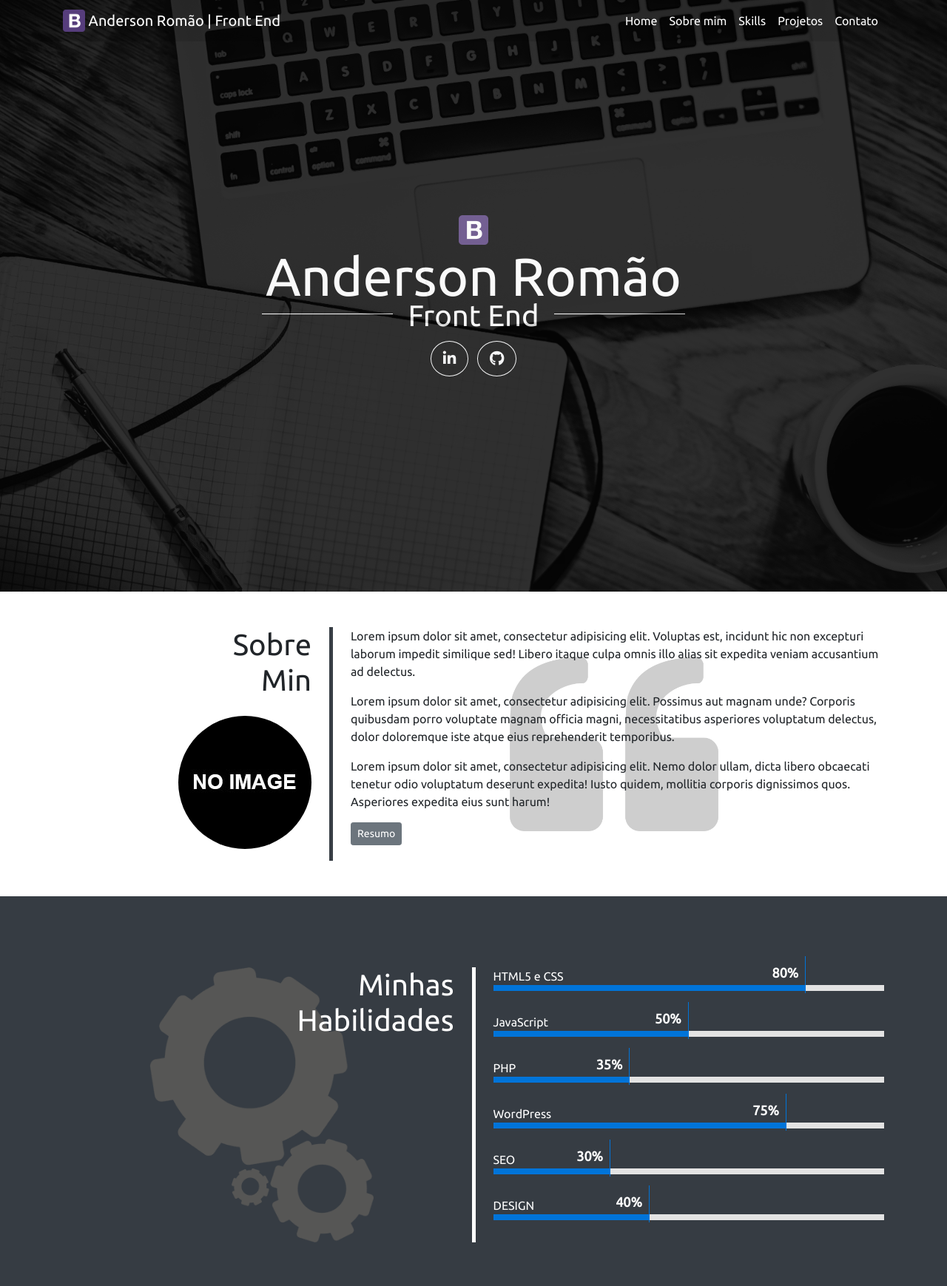
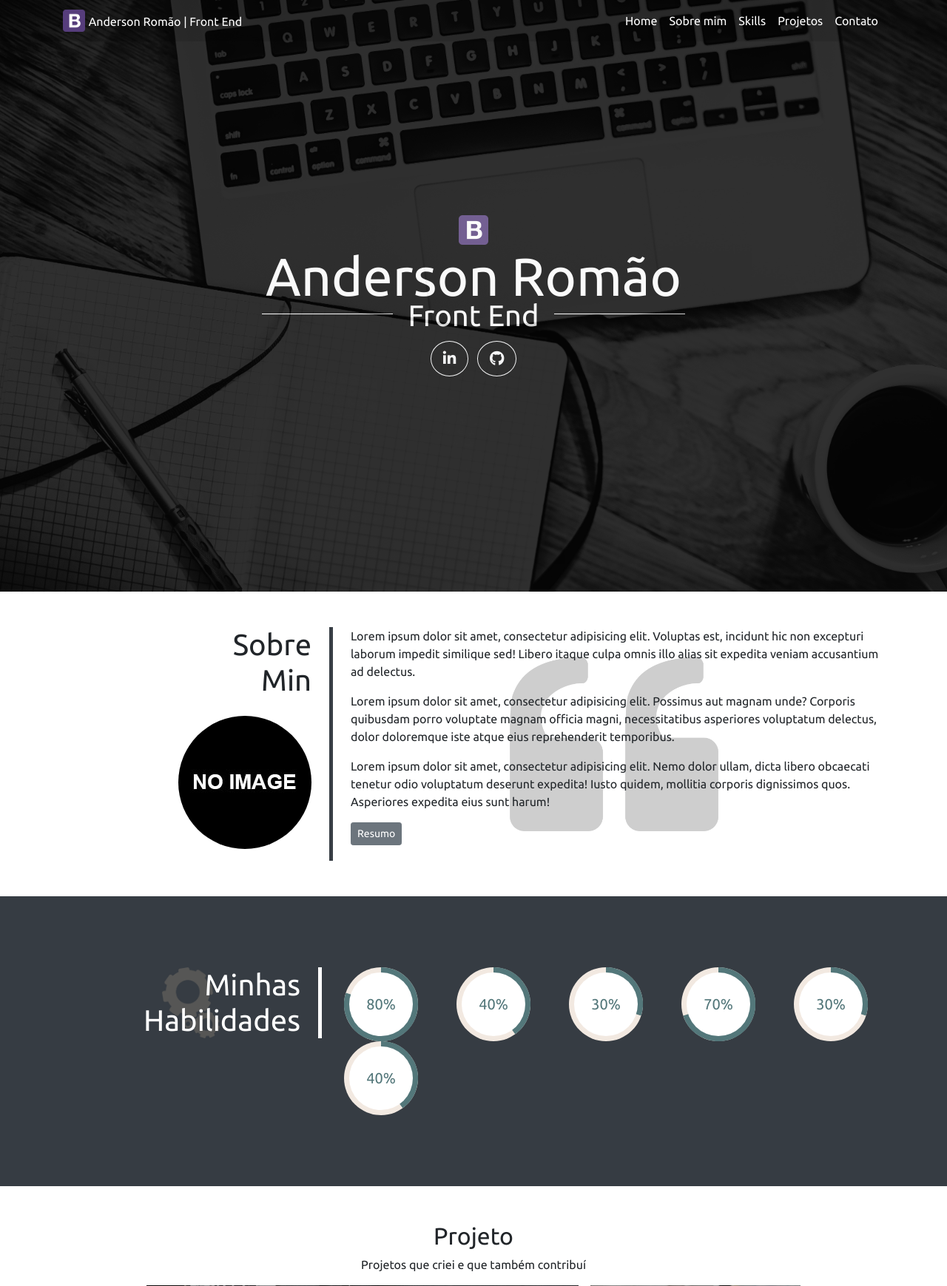
Before and after one commit to andblade/adocao, a PHP site: page / in a window 1280 px wide. Shown: the top 1739 px of the page at 74% size. Run offline with PHP 8.4, Linux system fonts and the light colour scheme; some libraries are stand-ins or nearby versions.

Commit message:
alinhando grid de projetos

```diff
--- a/css/estilo.css
+++ b/css/estilo.css
@@ -205,7 +205,7 @@ body{
     width: 50%;
   }
 
-  .mt-mobile-2{
+  /*.mt-mobile-2{
     margin-top: 1rem;
-  }
+  }*/
 }
--- /dev/null
+++ b/inc/circular-prog-bar.php
@@ -0,0 +1,259 @@
+<style>
+  .progress-circle {
+   font-size: 20px;
+   margin: 0px;
+   position: relative; /* so that children can be absolutely positioned */
+   padding: 0;
+   width: 5em;
+   height: 5em;
+   background-color: #F2E9E1;
+   border-radius: 50%;
+   line-height: 5em;
+}
+
+.progress-circle:after{
+    border: none;
+    position: absolute;
+    top: 0.35em;
+    left: 0.35em;
+    text-align: center;
+    display: block;
+    border-radius: 50%;
+    width: 4.3em;
+    height: 4.3em;
+    background-color: white;
+    content: " ";
+}
+/* Text inside the control */
+.progress-circle span {
+    position: absolute;
+    line-height: 5em;
+    width: 5em;
+    text-align: center;
+    display: block;
+    color: #53777A;
+    z-index: 2;
+}
+.left-half-clipper {
+   /* a round circle */
+   border-radius: 50%;
+   width: 5em;
+   height: 5em;
+   position: absolute; /* needed for clipping */
+   clip: rect(0, 5em, 5em, 2.5em); /* clips the whole left half*/
+}
+/* when p>50, don't clip left half*/
+.progress-circle.over50 .left-half-clipper {
+   clip: rect(auto,auto,auto,auto);
+}
+.value-bar {
+   /*This is an overlayed square, that is made round with the border radius,
+   then it is cut to display only the left half, then rotated clockwise
+   to escape the outer clipping path.*/
+   position: absolute; /*needed for clipping*/
+   clip: rect(0, 2.5em, 5em, 0);
+   width: 5em;
+   height: 5em;
+   border-radius: 50%;
+   border: 0.45em solid #53777A; /*The border is 0.35 but making it larger removes visual artifacts */
+   /*background-color: #4D642D;*/ /* for debug */
+   box-sizing: border-box;
+
+}
+/* Progress bar filling the whole right half for values above 50% */
+.progress-circle.over50 .first50-bar {
+   /*Progress bar for the first 50%, filling the whole right half*/
+   position: absolute; /*needed for clipping*/
+   clip: rect(0, 5em, 5em, 2.5em);
+   background-color: #53777A;
+   border-radius: 50%;
+   width: 5em;
+   height: 5em;
+}
+.progress-circle:not(.over50) .first50-bar{ display: none; }
+
+
+/* Progress bar rotation position */
+.progress-circle.p0 .value-bar { display: none; }
+.progress-circle.p1 .value-bar { transform: rotate(4deg); }
+.progress-circle.p2 .value-bar { transform: rotate(7deg); }
+.progress-circle.p3 .value-bar { transform: rotate(11deg); }
+.progress-circle.p4 .value-bar { transform: rotate(14deg); }
+.progress-circle.p5 .value-bar { transform: rotate(18deg); }
+.progress-circle.p6 .value-bar { transform: rotate(22deg); }
+.progress-circle.p7 .value-bar { transform: rotate(25deg); }
+.progress-circle.p8 .value-bar { transform: rotate(29deg); }
+.progress-circle.p9 .value-bar { transform: rotate(32deg); }
+.progress-circle.p10 .value-bar { transform: rotate(36deg); }
+.progress-circle.p11 .value-bar { transform: rotate(40deg); }
+.progress-circle.p12 .value-bar { transform: rotate(43deg); }
+.progress-circle.p13 .value-bar { transform: rotate(47deg); }
+.progress-circle.p14 .value-bar { transform: rotate(50deg); }
+.progress-circle.p15 .value-bar { transform: rotate(54deg); }
+.progress-circle.p16 .value-bar { transform: rotate(58deg); }
+.progress-circle.p17 .value-bar { transform: rotate(61deg); }
+.progress-circle.p18 .value-bar { transform: rotate(65deg); }
+.progress-circle.p19 .value-bar { transform: rotate(68deg); }
+.progress-circle.p20 .value-bar { transform: rotate(72deg); }
+.progress-circle.p21 .value-bar { transform: rotate(76deg); }
+.progress-circle.p22 .value-bar { transform: rotate(79deg); }
+.progress-circle.p23 .value-bar { transform: rotate(83deg); }
+.progress-circle.p24 .value-bar { transform: rotate(86deg); }
+.progress-circle.p25 .value-bar { transform: rotate(90deg); }
+.progress-circle.p26 .value-bar { transform: rotate(94deg); }
+.progress-circle.p27 .value-bar { transform: rotate(97deg); }
+.progress-circle.p28 .value-bar { transform: rotate(101deg); }
+.progress-circle.p29 .value-bar { transform: rotate(104deg); }
+.progress-circle.p30 .value-bar { transform: rotate(108deg); }
+.progress-circle.p31 .value-bar { transform: rotate(112deg); }
+.progress-circle.p32 .value-bar { transform: rotate(115deg); }
+.progress-circle.p33 .value-bar { transform: rotate(119deg); }
+.progress-circle.p34 .value-bar { transform: rotate(122deg); }
+.progress-circle.p35 .value-bar { transform: rotate(126deg); }
+.progress-circle.p36 .value-bar { transform: rotate(130deg); }
+.progress-circle.p37 .value-bar { transform: rotate(133deg); }
+.progress-circle.p38 .value-bar { transform: rotate(137deg); }
+.progress-circle.p39 .value-bar { transform: rotate(140deg); }
+.progress-circle.p40 .value-bar { transform: rotate(144deg); }
+.progress-circle.p41 .value-bar { transform: rotate(148deg); }
+.progress-circle.p42 .value-bar { transform: rotate(151deg); }
+.progress-circle.p43 .value-bar { transform: rotate(155deg); }
+.progress-circle.p44 .value-bar { transform: rotate(158deg); }
+.progress-circle.p45 .value-bar { transform: rotate(162deg); }
+.progress-circle.p46 .value-bar { transform: rotate(166deg); }
+.progress-circle.p47 .value-bar { transform: rotate(169deg); }
+.progress-circle.p48 .value-bar { transform: rotate(173deg); }
+.progress-circle.p49 .value-bar { transform: rotate(176deg); }
+.progress-circle.p50 .value-bar { transform: rotate(180deg); }
+.progress-circle.p51 .value-bar { transform: rotate(184deg); }
+.progress-circle.p52 .value-bar { transform: rotate(187deg); }
+.progress-circle.p53 .value-bar { transform: rotate(191deg); }
+.progress-circle.p54 .value-bar { transform: rotate(194deg); }
+.progress-circle.p55 .value-bar { transform: rotate(198deg); }
+.progress-circle.p56 .value-bar { transform: rotate(202deg); }
+.progress-circle.p57 .value-bar { transform: rotate(205deg); }
+.progress-circle.p58 .value-bar { transform: rotate(209deg); }
+.progress-circle.p59 .value-bar { transform: rotate(212deg); }
+.progress-circle.p60 .value-bar { transform: rotate(216deg); }
+.progress-circle.p61 .value-bar { transform: rotate(220deg); }
+.progress-circle.p62 .value-bar { transform: rotate(223deg); }
+.progress-circle.p63 .value-bar { transform: rotate(227deg); }
+.progress-circle.p64 .value-bar { transform: rotate(230deg); }
+.progress-circle.p65 .value-bar { transform: rotate(234deg); }
+.progress-circle.p66 .value-bar { transform: rotate(238deg); }
+.progress-circle.p67 .value-bar { transform: rotate(241deg); }
+.progress-circle.p68 .value-bar { transform: rotate(245deg); }
+.progress-circle.p69 .value-bar { transform: rotate(248deg); }
+.progress-circle.p70 .value-bar { transform: rotate(252deg); }
+.progress-circle.p71 .value-bar { transform: rotate(256deg); }
+.progress-circle.p72 .value-bar { transform: rotate(259deg); }
+.progress-circle.p73 .value-bar { transform: rotate(263deg); }
+.progress-circle.p74 .value-bar { transform: rotate(266deg); }
+.progress-circle.p75 .value-bar { transform: rotate(270deg); }
+.progress-circle.p76 .value-bar { transform: rotate(274deg); }
+.progress-circle.p77 .value-bar { transform: rotate(277deg); }
+.progress-circle.p78 .value-bar { transform: rotate(281deg); }
+.progress-circle.p79 .value-bar { transform: rotate(284deg); }
+.progress-circle.p80 .value-bar { transform: rotate(288deg); }
+.progress-circle.p81 .value-bar { transform: rotate(292deg); }
+.progress-circle.p82 .value-bar { transform: rotate(295deg); }
+.progress-circle.p83 .value-bar { transform: rotate(299deg); }
+.progress-circle.p84 .value-bar { transform: rotate(302deg); }
+.progress-circle.p85 .value-bar { transform: rotate(306deg); }
+.progress-circle.p86 .value-bar { transform: rotate(310deg); }
+.progress-circle.p87 .value-bar { transform: rotate(313deg); }
+.progress-circle.p88 .value-bar { transform: rotate(317deg); }
+.progress-circle.p89 .value-bar { transform: rotate(320deg); }
+.progress-circle.p90 .value-bar { transform: rotate(324deg); }
+.progress-circle.p91 .value-bar { transform: rotate(328deg); }
+.progress-circle.p92 .value-bar { transform: rotate(331deg); }
+.progress-circle.p93 .value-bar { transform: rotate(335deg); }
+.progress-circle.p94 .value-bar { transform: rotate(338deg); }
+.progress-circle.p95 .value-bar { transform: rotate(342deg); }
+.progress-circle.p96 .value-bar { transform: rotate(346deg); }
+.progress-circle.p97 .value-bar { transform: rotate(349deg); }
+.progress-circle.p98 .value-bar { transform: rotate(353deg); }
+.progress-circle.p99 .value-bar { transform: rotate(356deg); }
+.progress-circle.p100 .value-bar { transform: rotate(360deg); }
+</style>
+
+<section id="skills" class="bg-primaria py-5 mb-5">
+  <div class="container">
+    <div class="my-3">
+      <div class="row my-5 text-white">
+        <div class="col-md-4">
+          <div class="border-r border-white pr-4 cogs">
+            <h2 class="text-center text-md-right h1">Minhas<br>Habilidades</h2>
+          </div>
+        </div>
+
+        <div class="col-md-8">
+
+          <div class="row">
+            <div class="col-md col-sm-2">
+              <div class="progress-circle over50 p80">
+                <span>80%</span>
+                <div class="left-half-clipper">
+                  <div class="first50-bar"></div>
+                  <div class="value-bar"></div>
+                </div>
+              </div>
+            </div>
+
+            <div class="col-md col-sm-2">
+              <div class="progress-circle p40">
+                <span>40%</span>
+                <div class="left-half-clipper">
+                  <div class="first50-bar"></div>
+                  <div class="value-bar"></div>
+                </div>
+              </div>
+            </div>
+
+            <div class="col-md col-sm-2">
+              <div class="progress-circle p30">
+                <span>30%</span>
+                <div class="left-half-clipper">
+                  <div class="first50-bar"></div>
+                  <div class="value-bar"></div>
+                </div>
+              </div>
+            </div>
+
+            <div class="col-md col-sm-2">
+              <div class="progress-circle over50 p70">
+                <span>70%</span>
+                <div class="left-half-clipper">
+                  <div class="first50-bar"></div>
+                  <div class="value-bar"></div>
+                </div>
+              </div>
+            </div>
+
+            <div class="col-md col-sm-2">
+              <div class="progress-circle p30">
+                <span>30%</span>
+                <div class="left-half-clipper">
+                  <div class="first50-bar"></div>
+                  <div class="value-bar"></div>
+                </div>
+              </div>
+            </div>
+
+            <div class="col-md col-sm-2">
+              <div class="progress-circle p40">
+                <span>40%</span>
+                <div class="left-half-clipper">
+                  <div class="first50-bar"></div>
+                  <div class="value-bar"></div>
+                </div>
+              </div>
+            </div>
+          </div>
+
+        </div>
+
+      </div>
+    </div>
+  </div>
+</section>
--- a/inc/navbar.php
+++ b/inc/navbar.php
@@ -2,7 +2,7 @@
   <div class="container">
     <a href="#index" class="navbar-brand desliza" title="ESCREVA_AQUI">
       <img class="d-inline-block align-top" src="imagens/logo.png" alt="ESCREVA_AQUI" title="ESCREVA_AQUI" width="30" height="30">
-      Anderson Romão | Front End
+      <span class="h6">Anderson Romão | Front End</span>
     </a>
     <button class="navbar-toggler" type="button" data-toggle="collapse" data-target="#navbarSite" aria-controls="navbarSite" aria-expanded="false">
       <span class="navbar-toggler-icon"></span>
--- a/index.php
+++ b/index.php
@@ -16,7 +16,7 @@
     <link rel="stylesheet" href="css/estilo.css">
     <link rel="stylesheet" href="css/progress-bar-demo52.css">
 
-    <title>A.R. | Front End</title>
+    <title>Anderson Romão | Front End</title>
   </head>
   <body>
 
@@ -64,8 +64,10 @@
       </section>
 
       <!-- Habilidades -->
-      <!-- <?include('inc/skill-circular.php');?> -->
-      <?include('inc/progress-bar-demo52.php');?>
+      <?#include('inc/skill-circular.php');?>
+      <?#include('inc/progress-bar-demo52.php');?>
+      <?#include('inc/progress-bar-demo56.php');?>
+      <?include('inc/circular-prog-bar.php');?>
 
 
 
@@ -75,8 +77,8 @@
           <h2 class="text-center">Projeto</h2>
           <p class="text-center">Projetos que criei e que também contribuí</p>
 
-          <div class="row mx-0 py-2">
-            <div class="col-md-8 px-0">
+          <div class="row mx-0 py-md-0">
+            <div class="col-md-8 px-0 mb-sm-3 mb-3">
               <div class="mx-2 zoom">
                 <a href="#" title="ESCREVA_AQUI">
                   <div class="clarear">
@@ -85,7 +87,7 @@
                 </a>
               </div>
             </div>
-            <div class="col-md-4 px-0 mt-mobile-2">
+            <div class="col-md-4 px-0 mb-3">
               <div class="mx-2 zoom">
                 <a href="#" title="ESCREVA_AQUI">
                   <div class="clarear">
@@ -95,8 +97,8 @@
               </div>
             </div>
           </div>
-          <div class="row mx-0 py-2">
-            <div class="col-md-4 px-0">
+          <div class="row mx-0 py-md-0">
+            <div class="col-md-4 px-0 mb-sm-3 mb-3">
               <div class="mx-2 zoom">
                 <a href="#" title="ESCREVA_AQUI">
                   <div class="clarear">
@@ -105,7 +107,7 @@
                 </a>
               </div>
             </div>
-            <div class="col-md-8 px-0 mt-mobile-2">
+            <div class="col-md-8 px-0 mb-3">
               <div class="mx-2 zoom">
                 <a href="#" title="ESCREVA_AQUI">
                   <div class="clarear">
@@ -115,8 +117,8 @@
               </div>
             </div>
           </div>
-          <div class="row mx-0 py-2">
-            <div class="col-md-8 px-0">
+          <div class="row mx-0 py-md-0">
+            <div class="col-md-8 px-0 mb-sm-3 mb-3">
               <div class="mx-2 zoom">
                 <a href="#" title="ESCREVA_AQUI">
                   <div class="clarear">
@@ -125,7 +127,7 @@
                 </a>
               </div>
             </div>
-            <div class="col-md-4 px-0 mt-mobile-2">
+            <div class="col-md-4 px-0 mb-3">
               <div class="mx-2 zoom">
                 <a href="#" title="ESCREVA_AQUI">
                   <div class="clarear">
@@ -135,8 +137,8 @@
               </div>
             </div>
           </div>
-          <div class="row mx-0 py-2">
-            <div class="col-md-4 px-0 mt-mobile-2">
+          <div class="row mx-0 py-md-0">
+            <div class="col-md-4 px-0 mb-sm-3 mb-3">
               <div class="mx-2 zoom">
                 <a href="#" title="ESCREVA_AQUI">
                   <div class="clarear">
@@ -145,7 +147,7 @@
                 </a>
               </div>
             </div>
-            <div class="col-md-4 px-0 mt-mobile-2">
+            <div class="col-md-4 px-0 mb-3">
               <div class="mx-2 zoom">
                 <a href="#" title="ESCREVA_AQUI">
                   <div class="clarear">
@@ -154,7 +156,7 @@
                 </a>
               </div>
             </div>
-            <div class="col-md-4 mt-mobile-2">
+            <div class="col-md-4 mt-sm-4 mb-3">
               <div class="h-100 d-flex">
                 <a href="#" title="Veja Mais" class="btn btn-lg btn-secondary mx-auto my-auto">Veja Mais</a>
               </div>
```
Also changed, not shown: inc/progress-bar-demo56.php (added, +265 -0 lines).
